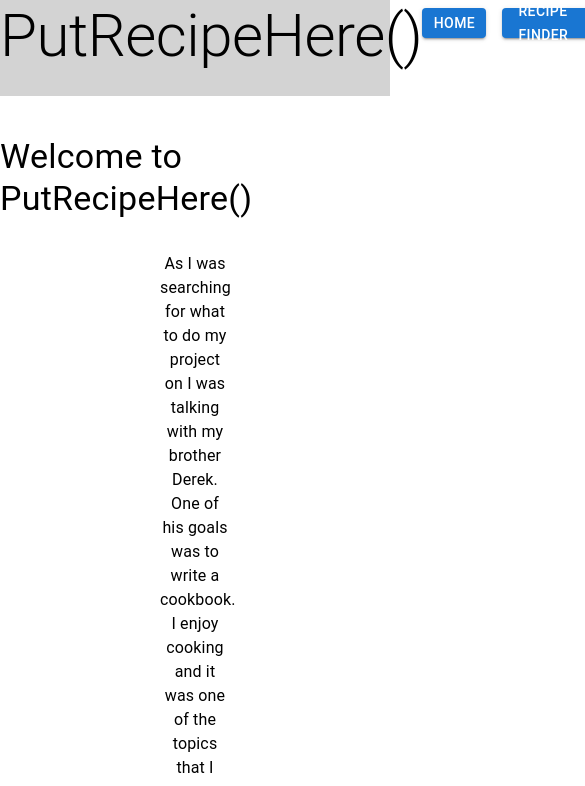
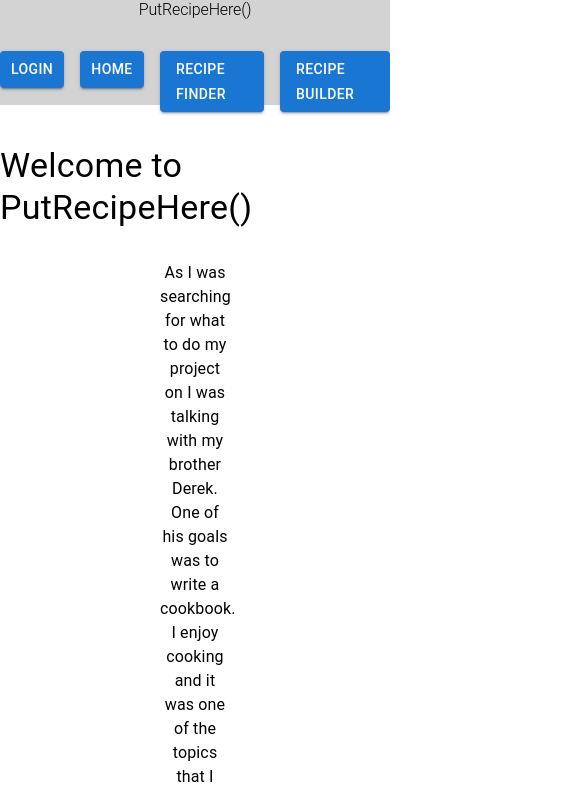
Before and after one commit to tlott99/RecipeWebsite, a React (Vite) app: page / in a window 390 px wide. Shown: the top 786 px of the page, 585 px wide, since content can reach past the window. Built offline with nearby package versions, Linux system fonts and the light colour scheme.

Commit message:
Buttons on Header. working on mobile first

```diff
--- a/package.json
+++ b/package.json
@@ -18,8 +18,8 @@
     "@apollo/react-hooks": "^4.0.0",
     "@emotion/react": "^11.10.6",
     "@emotion/styled": "^11.10.6",
-    "@mui/icons-material": "^5.11.16",
-    "@mui/material": "^5.12.2",
+    "@mui/icons-material": "^5.14.13",
+    "@mui/material": "^5.14.13",
     "@replit/database": "^2.0.3",
     "bootstrap": "^5.3.0-alpha3",
     "graphql": "^16.8.1",
--- a/src/App.jsx
+++ b/src/App.jsx
@@ -4,6 +4,7 @@ import {BrowserRouter} from 'react-router-dom'
 import { ApolloProvider } from '@apollo/react-hooks';
 import { createHttpLink } from '@apollo/client';
 import { ApolloClient,InMemoryCache } from '@apollo/client';
+
 
 const httpLink = new createHttpLink({
   uri: 'https://api-us-east-1-shared-usea1-02.hygraph.com/v2/clgx5fh9m0odv01t86s67atv5/master',
--- a/src/Components/Builder.jsx
+++ b/src/Components/Builder.jsx
@@ -5,7 +5,7 @@ import MealType from "./MealType";
 import Description from "./Description";
 import SubmitButton from "./SubmitButton";
 import Title from "./Title";
-import {Container, Box} from "@mui/material";
+import {Container, Box, useMediaQuery} from "@mui/material";
 
 
 export default function Builder() {
@@ -15,6 +15,7 @@ export default function Builder() {
   const [returnValue, setReturnValue] = useState([''])
   const [title, setTitle] = useState('')
   const [slug, setSlug] = useState('');
+  const large = useMediaQuery('(min-width:1200px)');
 
   return (
 
@@ -22,7 +23,7 @@ export default function Builder() {
       <Box sx={{mt:6}}>
         <Title title={title} setTitle={setTitle} slug={slug} setSlug={setSlug} />
       </Box>
-      <Box>
+      <Box sx={{display: 'flex', flexDirection:large ? 'row' : 'column'}}>
         <MealType returnValue={returnValue} setReturnValue={setReturnValue}/>
       </Box>
       <Box>
--- a/src/Components/Checkbox.jsx
+++ b/src/Components/Checkbox.jsx
@@ -1,5 +1,5 @@
 import {React, useState} from 'react';
-import {Checkbox, FormGroup, FormControlLabel} from '@mui/material';
+import {Checkbox, FormGroup, FormControlLabel, Box} from '@mui/material';
 
 export default function NewCheckbox({x,returnValue, setReturnValue}){
   const [checked, setChecked] = useState(false);
@@ -19,8 +19,10 @@ export default function NewCheckbox({x,returnValue, setReturnValue}){
   }
 
   return (
-      <FormGroup>
-        <FormControlLabel control={<Checkbox checked={checked} onChange={handleCheckedChange} size="small" />} label={label} />
+      <FormGroup >
+        <Box>
+          <FormControlLabel control={<Checkbox checked={checked} onChange={handleCheckedChange} size="small" />} label={label} />
+        </Box>
       </FormGroup>
       )
 }
--- a/src/Components/Footer.jsx
+++ b/src/Components/Footer.jsx
@@ -1,20 +1,24 @@
 import {React} from 'react'
-import {Box, Typography} from '@mui/material'
+import {Box, Typography, Grid, useMediaQuery} from '@mui/material'
 
 export default function Footer() {
 
+    const medium = useMediaQuery('(min-width:900px)');
+    const large = useMediaQuery('(min-width:1200px)');
 return(
     <Box>
-        <Box className="backgroundGrey" style={{pt:6, display: 'grid',gridTemplateColumns: 'repeat(3, 1fr)'}}>
-            <Box sx={{pb:3, gridColumn:'1/1'}}>
+        <Grid container className="backgroundGrey" style={{pt:6}}>
+            <Grid item sx={{pb:3, gridColumn:'1/1'}} md={4}>
                 <Box sx={{display:'flex', flexDirection: 'column', pl:4}}>
                     <Typography variant="h4">Contact Us</Typography>
                     <Typography><a href="4355156278">(435)515-6278</a></Typography>
                     <Typography><a href="mailto:travislott@msn.com">travislott@msn.com</a></Typography>
                 </Box>
-            </Box>
-            <Typography variant="h2" align="center" sx={{pb:3, gridColumn:'2/2'}}>PutRecipeHere()</Typography>
-        </Box>
+            </Grid>
+            <Grid item md={8}>
+                <Typography variant="h2" align="left" sx={{pb:3, fontSize: large ? '3.75rem' : medium ? '2.0rem' : '1rem' }}>PutRecipeHere()</Typography>
+            </Grid>
+        </Grid>
     </Box>
 )
 }
--- a/src/Components/Header.jsx
+++ b/src/Components/Header.jsx
@@ -1,19 +1,68 @@
 import {React} from 'react'
-import {Stack, Box, Button, Typography} from '@mui/material'
+import {Stack, Box, Button, Typography, useMediaQuery, Grid} from '@mui/material'
 
 
 export default function Header() {
+    const small = useMediaQuery('(min-width:600px)');
+    const medium = useMediaQuery('(min-width:900px)');
+    const large = useMediaQuery('(min-width:1200px)');
 
 return(
     <Box>
-        <Box className="backgroundGrey" style={{pt:6, display: 'grid',gridTemplateColumns: 'repeat(3, 1fr)'}}>
-            <Typography variant="h2" align="center" sx={{pb:3, gridColumn:'2/2'}}>PutRecipeHere()</Typography>
-            <Stack spacing ={2} direction ="row" sx={{pt:1, display: 'flex', justifyContent: 'right', marginBottom:3, gridColumn: '3/3', height:'30px'}}>
-                <Button href="/" variant="contained">Home</Button>
-                <Button href="/RecipeFinder" variant="contained">Recipe Finder</Button>
-                <Button href="/RecipeBuilder" variant="contained">Recipe Builder</Button>
-            </Stack>
-        </Box>
+      <Grid container className="backgroundGrey" style={{ pt: 6 }}>
+        <Grid item xs={12} lg={4}>
+          <Box
+            sx={{
+              display: 'flex',
+              justifyContent: large ? 'left' : 'center',
+              alignItems: small ? 'center' : 'flex-start', // Align to the top on small screens
+            }}
+          >
+            {large ? (
+              <Button href="/" variant="contained">
+                Login
+              </Button>
+            ) : null}
+          </Box>
+        </Grid>
+        <Grid item xs={12} lg={4}>
+          <Typography
+            variant="h2"
+            align="center"
+            sx={{ pb: 3, fontSize: large ? '3.75rem' : medium ? '2.0rem' : '1rem' }}
+          >
+            PutRecipeHere()
+          </Typography>
+        </Grid>
+        <Grid item xs={12} lg={4}>
+          <Stack
+            spacing={2}
+            direction="row"
+            sx={{
+              pt: 1,
+              display: 'flex',
+              justifyContent: large ? 'right' : 'center',
+              alignItems: small ? 'center' : 'flex-start', // Align to the top on small screens
+              marginBottom: 3,
+              height: '30px',
+            }}
+          >
+            {large ? (null) :
+            <Button href="/" variant="contained">
+            Login
+          </Button>}
+            <Button href="/" variant="contained">
+              Home
+            </Button>
+            <Button href="/RecipeFinder" variant="contained">
+              Recipe Finder
+            </Button>
+            <Button href="/RecipeBuilder" variant="contained">
+              Recipe Builder
+            </Button>
+          </Stack>
+        </Grid>
+      </Grid>
     </Box>
 )
 }
```
Also changed, not shown: 1 other file (tests, documents, lock files or other folders).
